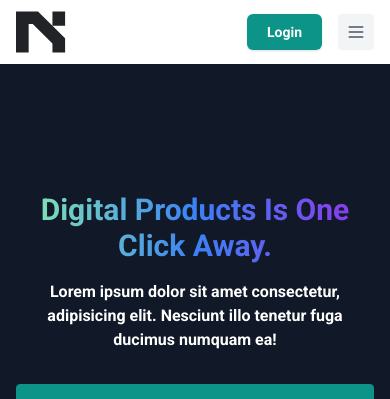
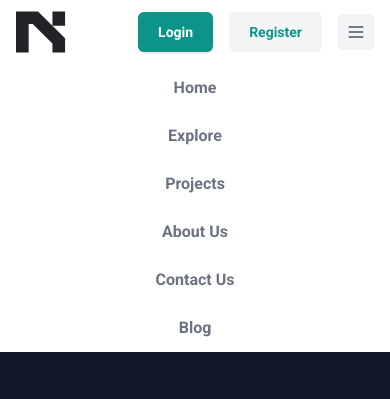
Before and after one commit to Ahmed-Azoz1/Next-ecommerce, a Next.js app: page / in a window 390 px wide. Both pictures are taken after a click on the button 356 px from the left and 32 px from the top of the page. Shown: the top 399 px of the page. Built offline with nearby package versions, Linux system fonts and the light colour scheme; no server answers.

Commit message:
end project

```diff
--- a/app/_components/Header.jsx
+++ b/app/_components/Header.jsx
@@ -14,6 +14,11 @@ import Cart from './Cart'
 
 const Header = () => {
 
+    const [isToggleOpen,setIsToggleOpen] = useState(false);
+    const handleToggleOpen = ()=>{
+        setIsToggleOpen(!isToggleOpen);
+    }
+
     const{cart,setCart} = useContext(CartContext)
     const {user} = useUser();
 
@@ -25,8 +30,6 @@ const Header = () => {
 
     const getCartItems = ()=>{
         CartApi.getUserCartItems(user.primaryEmailAddress.emailAddress).then(res=>{
-            console.log('response item',res?.data?.data)
-
             const Items = res?.data?.data
 
             Items.forEach(item=>{
@@ -58,7 +61,7 @@ const Header = () => {
                     <Link href='/'><Image src='/logo.svg' alt='logo' width={50} height={50}/></Link>
                 </div>
 
-            <div className="hidden md:block">
+                <div className="hidden md:flex">
                     <nav aria-label="Global">
                     <ul className="flex items-center gap-6 text-sm">
                         <li>
@@ -121,7 +124,7 @@ const Header = () => {
                 <div className="flex items-center gap-4">
                         {
                             !user ?
-                        <div className="sm:flex sm:gap-4">
+                            <div className="flex gap-4">
 
                             <Link
                                 className="rounded-md bg-primary px-5 py-2.5 text-sm font-medium text-white shadow dark:hover:bg-teal-500"
@@ -130,7 +133,7 @@ const Header = () => {
                                 Login
                             </Link>
 
-                        <div className="hidden sm:flex">
+                            <div className="flex">
                                 <Link
                                 className="rounded-md bg-gray-100 px-5 py-2.5 text-sm font-medium text-primary dark:bg-gray-800 dark:text-white dark:hover:text-white/75"
                                 href="/sign-up"
@@ -151,7 +154,7 @@ const Header = () => {
                         }
 
 
-                <div className="block md:hidden">
+                    <div className="block md:hidden" onClick={handleToggleOpen}>
                     <button
                         className="rounded bg-gray-100 p-2 text-gray-600 transition hover:text-gray-600/75 dark:bg-gray-800 dark:text-white dark:hover:text-white/75"
                     >
@@ -169,7 +172,71 @@ const Header = () => {
                     </div>
                 </div>
                 </div>
+
+                <div className="md:hidden">
+                {isToggleOpen &&
+                <div className='px-2 md:px-0 py-3 space-y-2 md:space-y-0 md:space-x-2 font-medium text-slate-700'>
+                    <nav aria-label="Global">
+                    <ul className="flex flex-col items-center gap-6 justify-center">
+                        <li className='block'>
+                        <Link
+                            className="text-gray-500 transition hover:text-gray-500/75 dark:text-white dark:hover:text-white/75 px-3 py-2 rounded-md hover:text-white hover:bg-gray-700 focus:outline-none focus:text-white focus:bg-gray-700"
+                            href="/"
+                        >
+                            Home
+                        </Link>
+                        </li>
+
+                        <li>
+                        <a
+                            className="text-gray-500 transition hover:text-gray-500/75 dark:text-white dark:hover:text-white/75 px-3 py-2 rounded-md hover:text-white hover:bg-gray-700 focus:outline-none focus:text-white focus:bg-gray-700"
+                            href="#"
+                        >
+                            Explore
+                        </a>
+                        </li>
+
+                        <li>
+                        <a
+                            className="text-gray-500 transition hover:text-gray-500/75 dark:text-white dark:hover:text-white/75 px-3 py-2 rounded-md hover:text-white hover:bg-gray-700 focus:outline-none focus:text-white focus:bg-gray-700"
+                            href="#"
+                        >
+                            Projects
+                        </a>
+                        </li>
+
+                        <li>
+                        <a
+                            className="text-gray-500 transition hover:text-gray-500/75 dark:text-white dark:hover:text-white/75 px-3 py-2 rounded-md hover:text-white hover:bg-gray-700 focus:outline-none focus:text-white focus:bg-gray-700"
+                            href="#"
+                        >
+                            About Us
+                        </a>
+                        </li>
+
+                        <li>
+                        <a
+                            className="text-gray-500 transition hover:text-gray-500/75 dark:text-white dark:hover:text-white/75 px-3 py-2 rounded-md hover:text-white hover:bg-gray-700 focus:outline-none focus:text-white focus:bg-gray-700"
+                            href="#"
+                        >
+                            Contact Us
+                        </a>
+                        </li>
+
+                        <li>
+                        <a
+                            className="text-gray-500 transition hover:text-gray-500/75 dark:text-white dark:hover:text-white/75 px-3 py-2 rounded-md hover:text-white hover:bg-gray-700 focus:outline-none focus:text-white focus:bg-gray-700"
+                            href="#"
+                        >
+                            Blog
+                        </a>
+                        </li>
+                    </ul>
+                    </nav>
+                </div>}
             </div>
+            </div>
+
         </header>
     )
 }
--- a/app/_components/ProductSection.jsx
+++ b/app/_components/ProductSection.jsx
@@ -14,7 +14,6 @@ const ProductSection = () => {
 
     const getLatestProducts_=()=>{
         ProductApi.getLatestProducts().then(res=>{
-            console.log(res.data.data)
             setProductList(res.data.data)
         })
     }
--- a/app/product-details/[productId]/page.js
+++ b/app/product-details/[productId]/page.js
@@ -21,7 +21,6 @@ const page = ({params}) => {
     },[])
     const getProductById_ = async ()=>{
         await ProductApi.getProductById(params.productId).then((res)=>{
-            console.log(res.data.data)
             setProductDetails(res?.data?.data)
             getProductListByCategory(res?.data?.data)
         })
```
Lines whose indentation alone changed are shown as unchanged.
